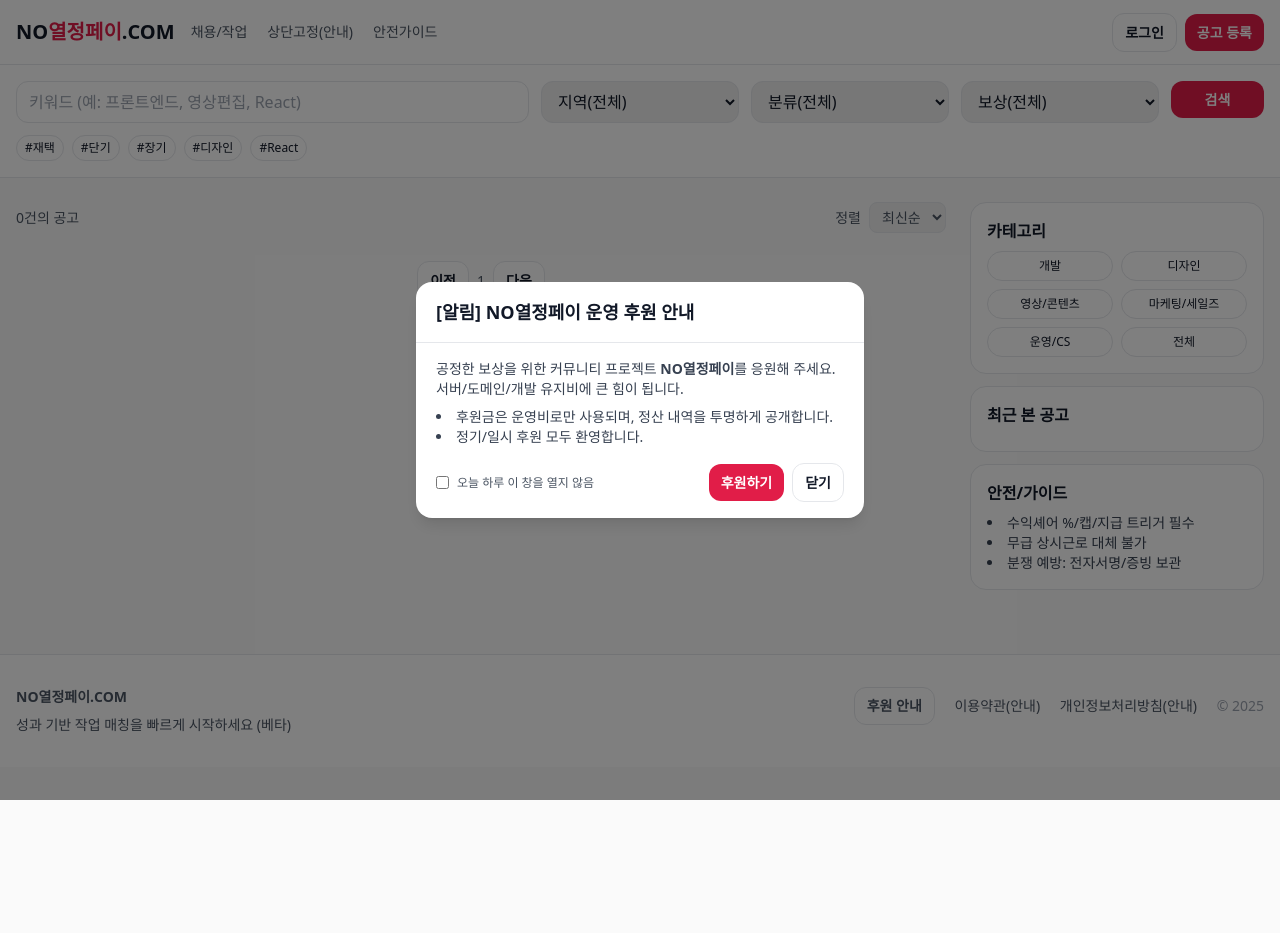
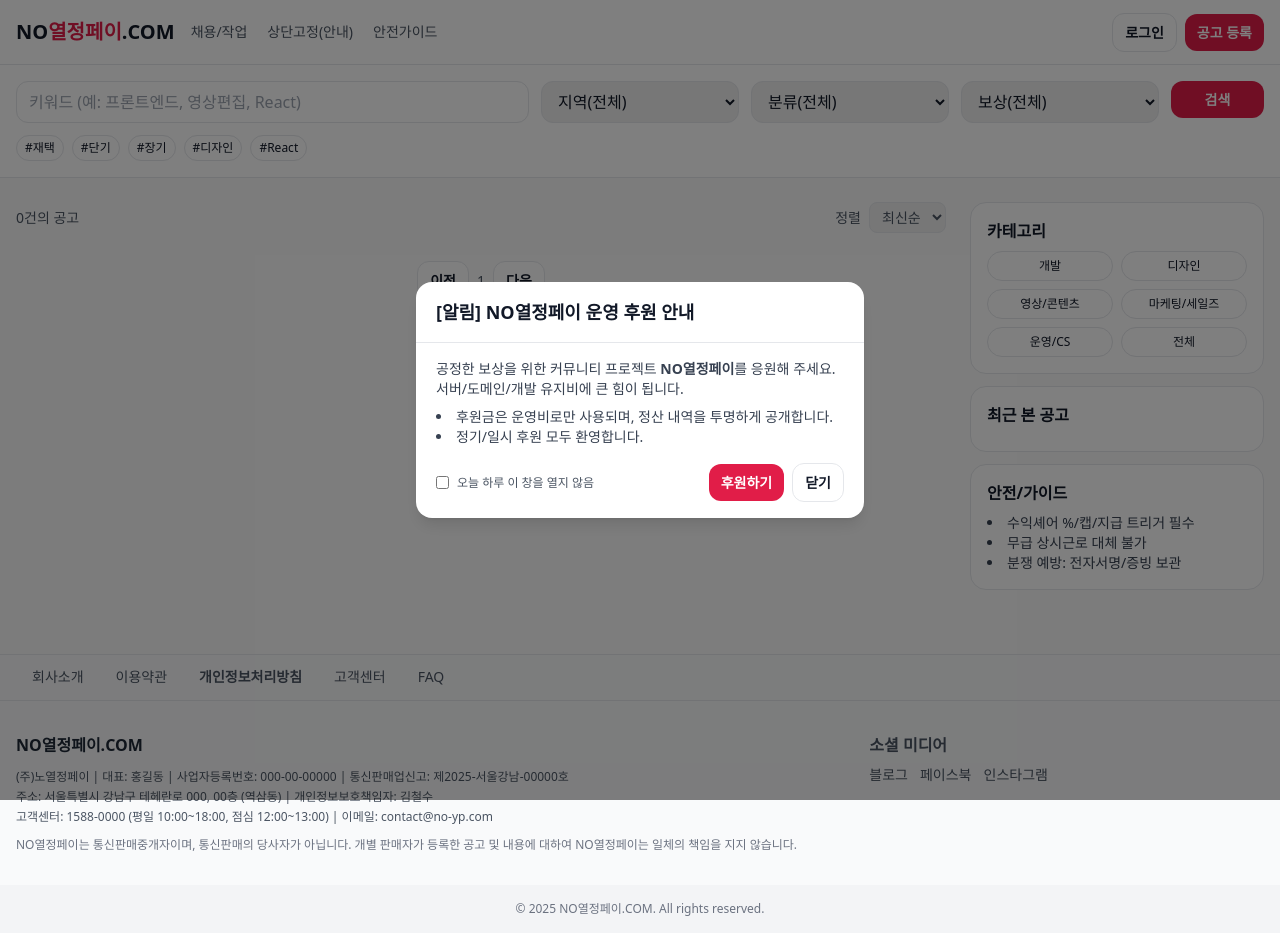
Before and after one commit to ledeuxions/no-, a plain HTML site: page index.html in a window 1280 px wide. Before the commit the page ends 800 px from the top, so only its background shows below. Drawn offline with nearby package versions, Linux system fonts and the light colour scheme.

Commit message:
feat: 홈페이지 푸터 디자인 개선

```diff
--- a/index.html
+++ b/index.html
@@ -183,18 +183,50 @@
     </div>
   </div>
 
-  <!-- [09] 푸터 -->
-  <footer class="mt-10 border-t bg-white">
-    <div class="container mx-auto px-4 py-8 text-sm text-gray-600 grid md:grid-cols-2 gap-4">
-      <div>
-        <div class="font-extrabold"><!-- [TXT-09a] -->NO열정페이.COM</div>
-        <p class="mt-2"><!-- [TXT-09b] -->성과 기반 작업 매칭을 빠르게 시작하세요 (베타)</p>
+  <!-- [09] 푸터 (개선됨) -->
+  <footer class="mt-10 border-t bg-gray-50 text-gray-600">
+    <!-- 상단 링크 메뉴 -->
+    <div class="border-b">
+      <div class="container mx-auto px-4">
+        <div class="flex justify-center md:justify-start -mb-px">
+          <a href="#" class="px-4 py-3 border-b-2 border-transparent hover:border-rose-600 hover:text-rose-600 text-sm font-medium">회사소개</a>
+          <a href="guide.html" class="px-4 py-3 border-b-2 border-transparent hover:border-rose-600 hover:text-rose-600 text-sm font-medium">이용약관</a>
+          <a href="guide.html" class="px-4 py-3 border-b-2 border-transparent hover:border-rose-600 hover:text-rose-600 text-sm font-medium"><strong>개인정보처리방침</strong></a>
+          <a href="#" class="px-4 py-3 border-b-2 border-transparent hover:border-rose-600 hover:text-rose-600 text-sm font-medium">고객센터</a>
+          <a href="faq.html" class="px-4 py-3 border-b-2 border-transparent hover:border-rose-600 hover:text-rose-600 text-sm font-medium">FAQ</a>
+        </div>
       </div>
-      <div class="md:text-right space-x-4">
-        <button id="open-support" class="btn btn-ghost"><!-- [TXT-09c] -->후원 안내</button>
-        <a href="guide.html" class="hover:text-rose-700"><!-- [TXT-09d] -->이용약관(안내)</a>
-        <a href="guide.html" class="hover:text-rose-700"><!-- [TXT-09e] -->개인정보처리방침(안내)</a>
-        <span class="text-gray-400">© <!-- [TXT-09f] -->2025</span>
+    </div>
+
+    <!-- 본문 정보 -->
+    <div class="container mx-auto px-4 py-8">
+      <div class="grid md:grid-cols-12 gap-8">
+        <div class="md:col-span-8 text-xs space-y-3">
+          <div class="font-bold text-base text-gray-800">NO열정페이.COM</div>
+          <div class="space-y-1">
+            <!-- TODO: 아래 회사 정보를 실제 정보로 수정하세요. -->
+            <p>(주)노열정페이 | 대표: 홍길동 | 사업자등록번호: 000-00-00000 | 통신판매업신고: 제2025-서울강남-00000호</p>
+            <p>주소: 서울특별시 강남구 테헤란로 000, 00층 (역삼동) | 개인정보보호책임자: 김철수</p>
+            <p>고객센터: 1588-0000 (평일 10:00~18:00, 점심 12:00~13:00) | 이메일: contact@no-yp.com</p>
+          </div>
+          <p class="text-gray-500">NO열정페이는 통신판매중개자이며, 통신판매의 당사자가 아닙니다. 개별 판매자가 등록한 공고 및 내용에 대하여 NO열정페이는 일체의 책임을 지지 않습니다.</p>
+        </div>
+        <div class="md:col-span-4">
+          <div class="font-semibold">소셜 미디어</div>
+          <div class="flex space-x-3 mt-2">
+            <!-- TODO: 실제 소셜 미디어 링크로 수정하세요. -->
+            <a href="#" class="text-sm hover:text-rose-600">블로그</a>
+            <a href="#" class="text-sm hover:text-rose-600">페이스북</a>
+            <a href="#" class="text-sm hover:text-rose-600">인스타그램</a>
+          </div>
+        </div>
+      </div>
+    </div>
+
+    <!-- 하단 저작권 -->
+    <div class="bg-gray-100">
+      <div class="container mx-auto px-4 py-4 text-center text-xs text-gray-500">
+        &copy; 2025 NO열정페이.COM. All rights reserved.
       </div>
     </div>
   </footer>
```
